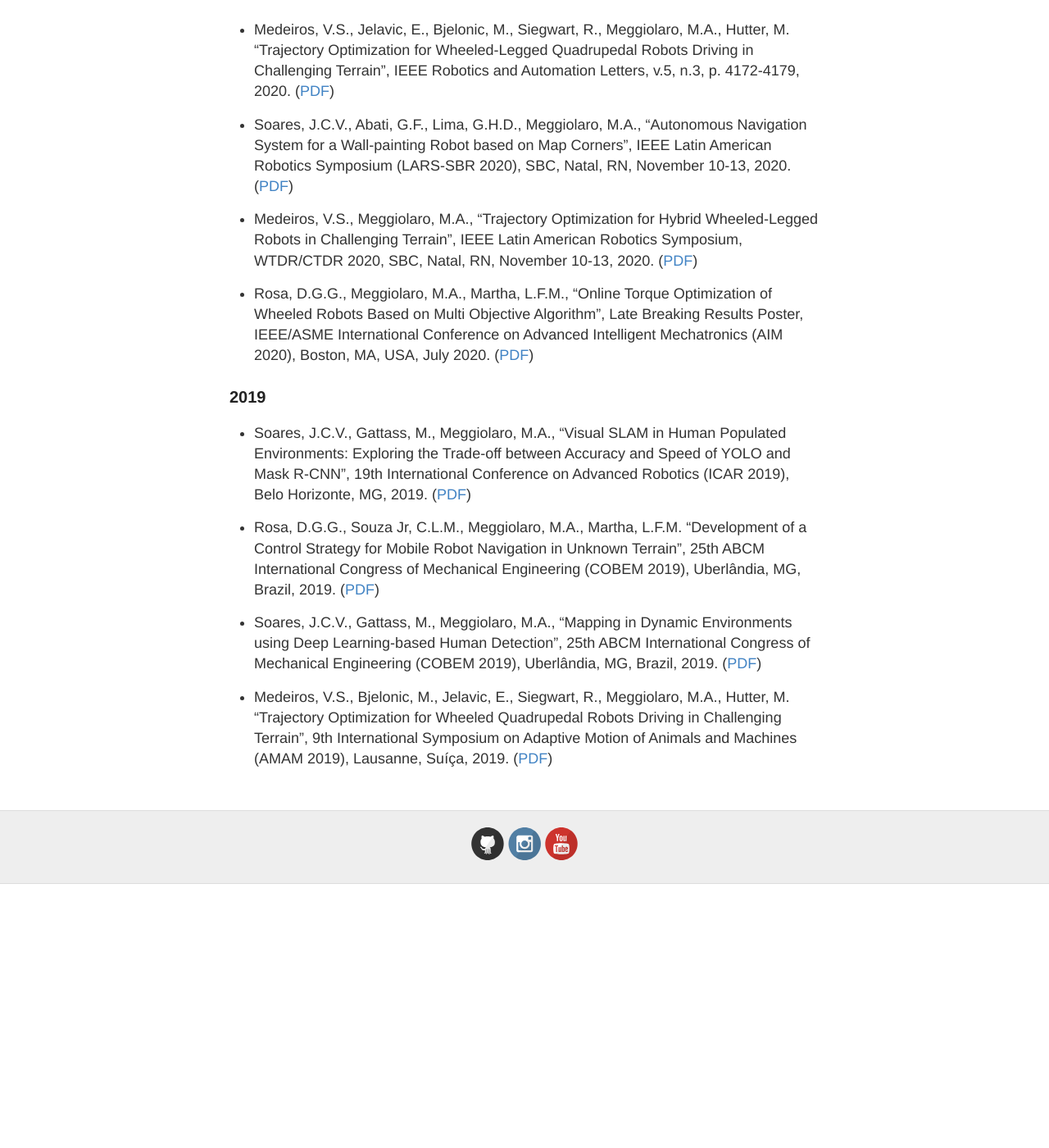
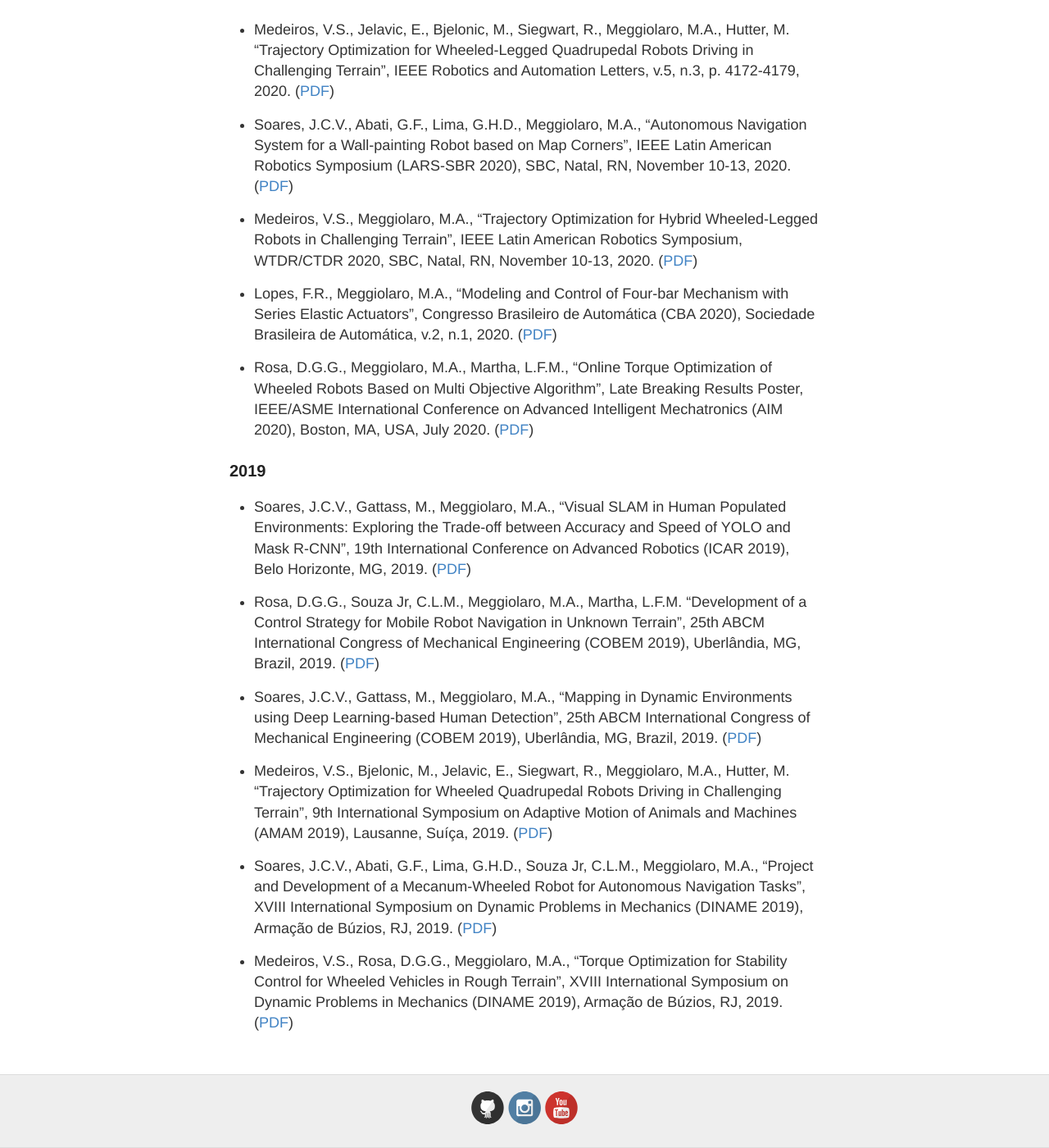
Before and after one commit to labrobpuc/labrobpuc.github.io, a Jekyll site: the page built from publications.md, in a window 1280 px wide and 1400 px high, scrolled down 450 px. Shown: the whole window at 82% size. Built offline with Jekyll 4.4.1, drawn with Linux system fonts in a browser that asks for light colours; before the commit the page ends 1528 px from its top, so only the background shows below that.

Commit message:
Update publications.md

```diff
--- a/publications.md
+++ b/publications.md
@@ -17,6 +17,8 @@ permalink: /publications/
 
 - Medeiros, V.S., Meggiolaro, M.A., “Trajectory Optimization for Hybrid Wheeled-Legged Robots in Challenging Terrain”, IEEE Latin American Robotics Symposium, WTDR/CTDR 2020, SBC, Natal, RN, November 10-13, 2020. ([PDF](http://meggi.usuarios.rdc.puc-rio.br/paper/C269_LARS20_Trajectory_optimization_for_hybrid_wheel_legged_robots.pdf))
 
+- Lopes, F.R., Meggiolaro, M.A., "Modeling and Control of Four-bar Mechanism with Series Elastic Actuators", Congresso Brasileiro de Automática (CBA 2020), Sociedade Brasileira de Automática, v.2, n.1, 2020. ([PDF](http://meggi.usuarios.rdc.puc-rio.br/paper/C266_CBA20_Modeling_and_control_of_four_bar_mechanism.pdf))
+
 - Rosa, D.G.G., Meggiolaro, M.A., Martha, L.F.M., “Online Torque Optimization of Wheeled Robots Based on Multi Objective Algorithm”, Late Breaking Results Poster, IEEE/ASME International Conference on Advanced Intelligent Mechatronics (AIM 2020), Boston, MA, USA, July 2020. ([PDF](http://meggi.usuarios.rdc.puc-rio.br/paper/C265_AIM20_Online_torque_optimization.pdf))
 
 ### 2019
@@ -28,3 +30,7 @@ permalink: /publications/
 - Soares, J.C.V., Gattass, M., Meggiolaro, M.A., “Mapping in Dynamic Environments using Deep Learning-based Human Detection”, 25th ABCM International Congress of Mechanical Engineering (COBEM 2019), Uberlândia, MG, Brazil, 2019. ([PDF](http://meggi.usuarios.rdc.puc-rio.br/paper/C261_COBEM19_Mapping_in_dynamic_environments_using_deep_learning.pdf))
 
 - Medeiros, V.S., Bjelonic, M., Jelavic, E., Siegwart, R., Meggiolaro, M.A., Hutter, M. “Trajectory Optimization for Wheeled Quadrupedal Robots Driving in Challenging Terrain”, 9th International Symposium on Adaptive Motion of Animals and Machines (AMAM 2019), Lausanne, Suíça, 2019. ([PDF](http://meggi.usuarios.rdc.puc-rio.br/paper/C260_AMAM19_Trajectory_optimization_for_wheeled_quadrupedal.pdf))
+
+- Soares, J.C.V., Abati, G.F., Lima, G.H.D., Souza Jr, C.L.M., Meggiolaro, M.A., "Project and Development of a Mecanum-Wheeled Robot for Autonomous Navigation Tasks", XVIII International Symposium on Dynamic Problems in Mechanics (DINAME 2019), Armação de Búzios, RJ, 2019. ([PDF](http://meggi.usuarios.rdc.puc-rio.br/paper/C255_DINAME19_Project_and_development_of_a_mecanum_wheeled_robot.pdf))
+
+- Medeiros, V.S., Rosa, D.G.G., Meggiolaro, M.A., "Torque Optimization for Stability Control for Wheeled Vehicles in Rough Terrain", XVIII International Symposium on Dynamic Problems in Mechanics (DINAME 2019), Armação de Búzios, RJ, 2019. ([PDF](http://meggi.usuarios.rdc.puc-rio.br/paper/C254_DINAME19_Torque_optimization_for_stability_control.pdf))
```
